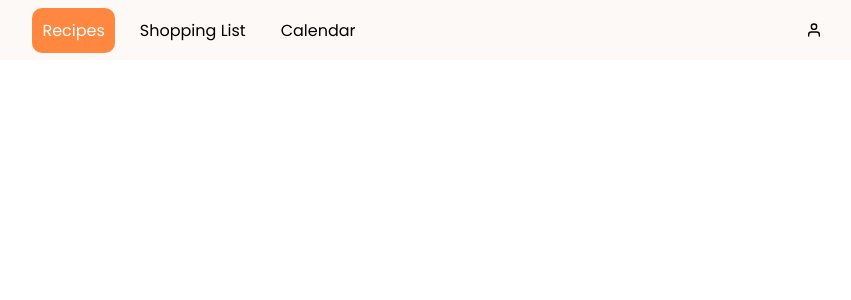
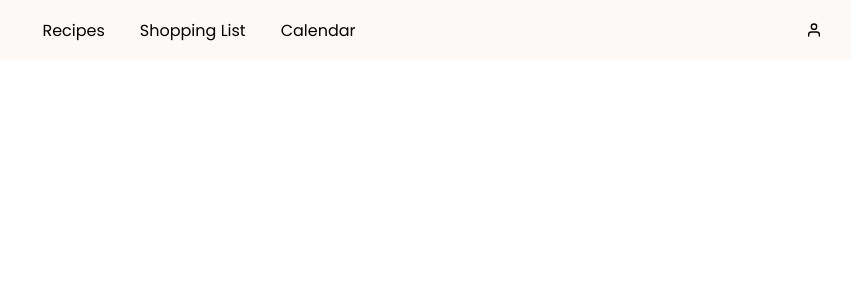
Before and after one commit to amr-hammoud/recipes-sharing-platform, a React (Create React App) app in the folder frontend/: page /create in a window 1280 px wide. Shown: the top 300 px of the page, without its empty margins (398-1249 px from the left). Built offline with nearby package versions, Linux system fonts and the light colour scheme; the HTML template or start-up script is replaced by a standard one.

Commit message:
<FE> updated navbar in pages

```diff
--- a/frontend/src/Pages/CreateRecipe/index.jsx
+++ b/frontend/src/Pages/CreateRecipe/index.jsx
@@ -6,7 +6,6 @@ const CreateRecipe = () => {
 		<div>
 			<Navbar
 				items={["Recipes", "Shopping List", "Calendar"]}
-				selected={"Recipes"}
 			/>
 			CreateRecipe
 		</div>
--- a/frontend/src/Pages/SingleRecipe/index.jsx
+++ b/frontend/src/Pages/SingleRecipe/index.jsx
@@ -6,7 +6,6 @@ const SingleRecipe = () => {
 		<div>
 			<Navbar
 				items={["Recipes", "Shopping List", "Calendar"]}
-				selected={"Recipes"}
 			/>
 			SingleRecipe
 		</div>
```
